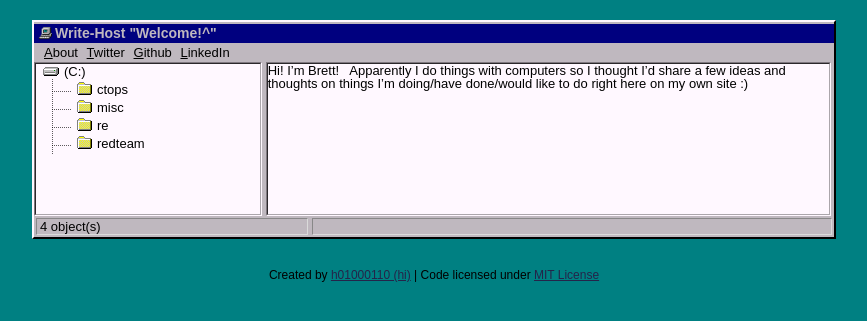
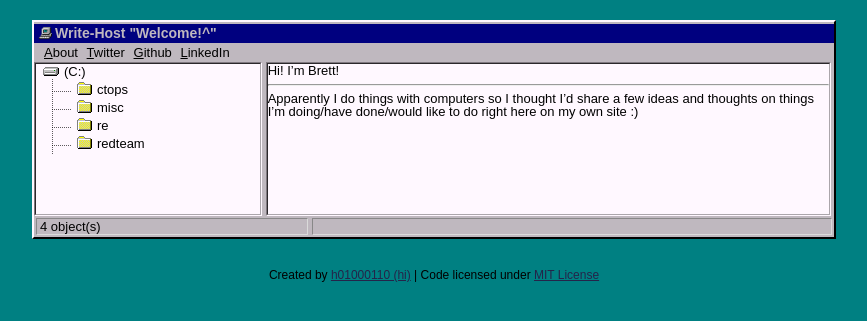
Before and after one commit to CrazyLlama/crazyllama.github.io, a Jekyll site: the page built from me/index.md, in a window 1280 px wide. Shown: the top 321 px of the page, without its empty margins (206-1073 px from the left). Built offline with Jekyll 4.4.1, drawn with Linux system fonts in a browser that asks for light colours; our own code applies the rules of GitHub Pages for plain Markdown files.

Commit message:
linebreak fun

```diff
--- a/me/index.md
+++ b/me/index.md
@@ -2,7 +2,6 @@
 layout: me
 title: "println("HelloWorld")"
 ---
-
 Hi! I'm Brett!
-&nbsp;
+* * *
 Apparently I do things with computers so I thought I'd share a few ideas and thoughts on things I'm doing/have done/would like to do right here on my own site :)
```
